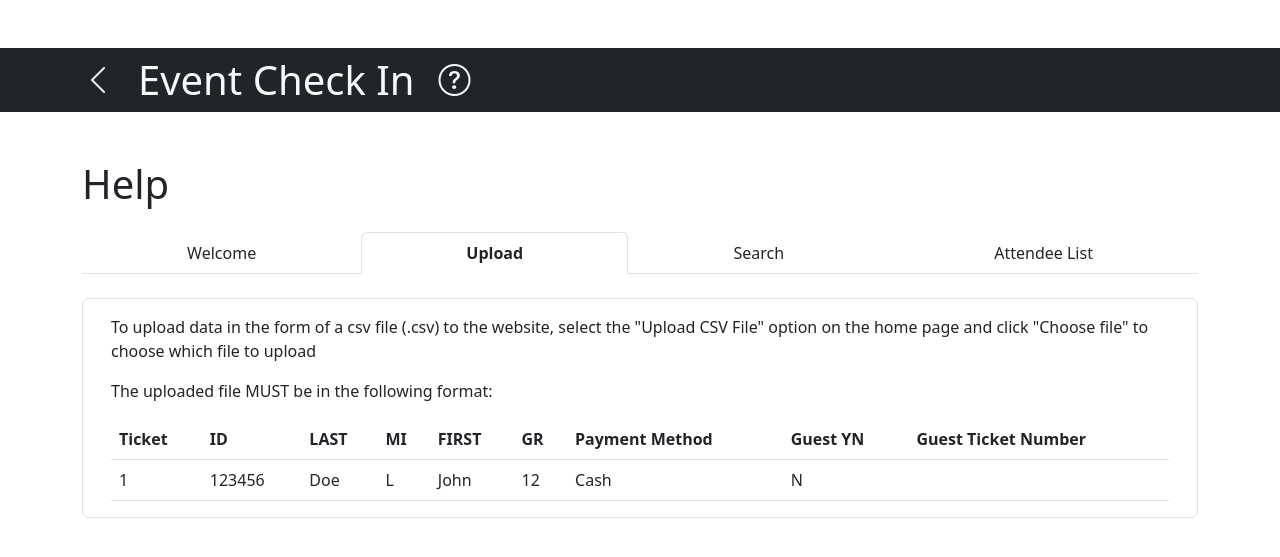
After one commit to Platinum-Analytics/event-check-in, a Flask app: page /help in a window 1280 px wide, after a click on "Upload". The commit adds this page. Shown: the top 557 px of the page. Run offline with Flask 2, Linux system fonts and the light colour scheme.

Commit message:
Implement help page

```diff
--- a/eventCheckIn/mainControllers.py
+++ b/eventCheckIn/mainControllers.py
@@ -233,4 +233,4 @@ def settings():
 
 
 def helpPage():
-    return "Help"
+    return render_template("main/help.html")
--- a/eventCheckIn/routes.py
+++ b/eventCheckIn/routes.py
@@ -15,7 +15,7 @@ mainBP.add_url_rule("/attendees", "attendees", mainControllers.attendees)
 mainBP.add_url_rule("/home", "home", mainControllers.home)
 mainBP.add_url_rule("/settings", "settings", mainControllers.settings, methods=["GET", "POST"])
 mainBP.add_url_rule("/search", "search", mainControllers.search, methods=["GET", "POST"])
-mainBP.add_url_rule("/helpPage", "helpPage", mainControllers.helpPage)
+mainBP.add_url_rule("/help", "help", mainControllers.helpPage)
 
 actionBP.add_url_rule("/logout", "logout", actionControllers.logout)
 actionBP.add_url_rule("/resetDB", "resetDB", actionControllers.resetDB)
--- /dev/null
+++ b/eventCheckIn/ui/static/js/help.js
@@ -0,0 +1,11 @@
+$(".nav-link").each(
+    function () {
+        let tab = $(this)
+        tab.on("hide.bs.tab", event => {
+            $(event.target).toggleClass("fw-bold")
+        })
+        tab.on("show.bs.tab", event => {
+            $(event.target).toggleClass("fw-bold")
+        })
+    }
+)
--- /dev/null
+++ b/eventCheckIn/ui/templates/main/help.html
@@ -0,0 +1,154 @@
+{% extends "base.html" %}
+
+{% block title %}
+    Help
+{% endblock title %}
+
+{% block content %}
+    <section class="my-5">
+        <div class="container">
+            <p class="h1 my-3">Help</p>
+            <div class="nav nav-tabs nav-fill my-4">
+                <button class="nav-link text-dark active fw-bold" data-bs-toggle="tab" data-bs-target="#welcome-pane">
+                    Welcome
+                </button>
+                <button class="nav-link text-dark" data-bs-toggle="tab" data-bs-target="#upload-pane"> Upload</button>
+                <button class="nav-link text-dark" data-bs-toggle="tab" data-bs-target="#search-pane"> Search</button>
+                <button class="nav-link text-dark" data-bs-toggle="tab" data-bs-target="#attendee-list-pane"> Attendee
+                    List
+                </button>
+                </button>
+            </div>
+
+            <div class="tab-content">
+                <div class="tab-pane fade show active" id="welcome-pane" tabindex="0">
+                    <div class="container border rounded">
+                        <div class="m-3">
+                            <p> Welcome to the Event Check In application </p>
+                            <p> For help in navigating the website, please click through the above tabs </p>
+                        </div>
+                    </div>
+                </div>
+                <div class="tab-pane fade" id="upload-pane" tabindex="0">
+                    <div class="container border rounded">
+                        <div class="m-3">
+                            <p>
+                                To upload data in the form of a csv file (.csv) to the website, select the "Upload CSV
+                                File" option on the home page and click "Choose file" to choose which file to upload
+                            </p>
+                            <p> The uploaded file MUST be in the following format: </p>
+                            <table class="table">
+                                <thead>
+                                <tr>
+                                    <th>Ticket</th>
+                                    <th>ID</th>
+                                    <th>LAST</th>
+                                    <th>MI</th>
+                                    <th>FIRST</th>
+                                    <th>GR</th>
+                                    <th>Payment Method</th>
+                                    <th>Guest YN</th>
+                                    <th>Guest Ticket Number</th>
+                                </tr>
+                                </thead>
+                                <tbody>
+                                <tr>
+                                    <td>1</td>
+                                    <td>123456</td>
+                                    <td>Doe</td>
+                                    <td>L</td>
+                                    <td>John</td>
+                                    <td>12</td>
+                                    <td>Cash</td>
+                                    <td>N</td>
+                                    <td></td>
+                                </tr>
+                                </tbody>
+                            </table>
+                        </div>
+                    </div>
+                </div>
+                <div class="tab-pane fade" id="search-pane" tabindex="0">
+                    <div class="container border rounded">
+                        <div class="m-3">
+                            <p>To search for a student or guest in the database, select the "Search" button on the home
+                                page
+                            </p>
+                            <p>
+                                In the search bar, enter a student ID, first name, last name, or ticket number to locate
+                                the student or guest in the database
+                            </p>
+                            <p> Guests can also be searched for by their host's information </p>
+                            <p>
+                                To update an attendees' check-in or check-out time, click on the list of matched
+                                attendees, and select the "Check In" or "Check Out" button on the pop-up
+                            </p>
+                            <p> A barcode scanner can be used to scan student IDs. No additional setup is required </p>
+                        </div>
+                    </div>
+                </div>
+                <div class="tab-pane fade" id="attendee-list-pane" tabindex="0">
+                    <div class="container border rounded">
+                        <div class="m-3">
+                            <p>
+                                To view the list of attendees, select the "Attendee List" button on the home page for
+                                a table with all students
+                            </p>
+                            <p>
+                                Select the "Guests" button to see the full list of guests
+                            </p>
+                            <p>
+                                Select any attendee by clicking on their basic information in the table to bring up a
+                                pop-up containing detailed information about the attendee
+                            </p>
+                            <p>
+                                The database can be sorted by student ID, first name, last name, and ticket number by
+                                clicking on the sort button for the desired sort parameter in the table header
+                            </p>
+                            <p>
+                                Clicking the sort button again will reverse the order of the sort
+                            </p>
+                            <p>
+                                To download the data as a csv file in the following format, select the "Download"
+                                button
+                            </p>
+
+                            <table class="table">
+                                <thead>
+                                <tr>
+                                    <th>Ticket</th>
+                                    <th>ID</th>
+                                    <th>LAST</th>
+                                    <th>MI</th>
+                                    <th>FIRST</th>
+                                    <th>GR</th>
+                                    <th>Payment Method</th>
+                                    <th>Guest YN</th>
+                                    <th>Guest Ticket Number</th>
+                                </tr>
+                                </thead>
+                                <tbody>
+                                <tr>
+                                    <td>1</td>
+                                    <td>123456</td>
+                                    <td>Doe</td>
+                                    <td>L</td>
+                                    <td>John</td>
+                                    <td>12</td>
+                                    <td>Cash</td>
+                                    <td>N</td>
+                                    <td></td>
+                                </tr>
+                                </tbody>
+                            </table>
+                        </div>
+                    </div>
+                </div>
+            </div>
+        </div>
+        </div>
+    </section>
+
+    <script src="{{ url_for("static", filename="js/help.js") }}"></script>
+
+{% endblock %}
```
Also changed, not shown: eventCheckIn/ui/templates/main/attendees/guests.html (+12 -16 lines), eventCheckIn/ui/templates/main/attendees/students.html (+8 -10 lines).
